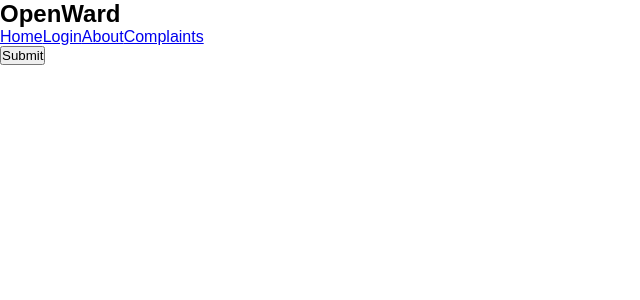
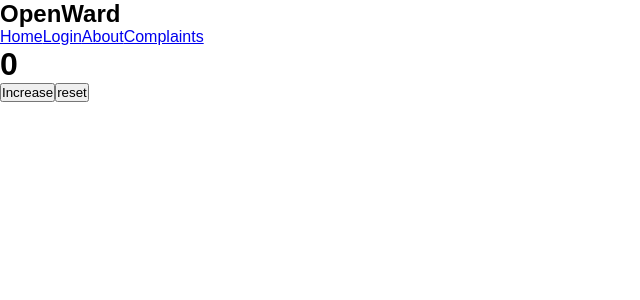
Before and after one commit to RameshRaveendran/openwardtest, a React (Vite) app in the folder client/: page / in a window 1280 px wide. Shown: the top 300 px of the page, without its empty margins (0-640 px from the left). Built offline with nearby package versions, Linux system fonts and the light colour scheme.

Commit message:
useState check

```diff
--- a/client/src/pages/HomePage.jsx
+++ b/client/src/pages/HomePage.jsx
@@ -1,13 +1,26 @@
+import { useState } from "react";
+import Button from "../components/Button";
+
 function HomePage() {
 
-  function handleClick() {
-    alert("Complaint Submitted");
+  const [count, setCount] = useState(0);
+
+  function increase() {
+    setCount(count + 1);
+  }
+  function reset() {
+    setCount(0);
   }
 
   return (
     <div>
-      <button onClick={handleClick}>
-        Submit
+      <h1>{count}</h1>
+
+      <button onClick={increase}>
+        Increase
+      </button>
+      <button onClick={reset}>
+        reset
       </button>
     </div>
   );
```
